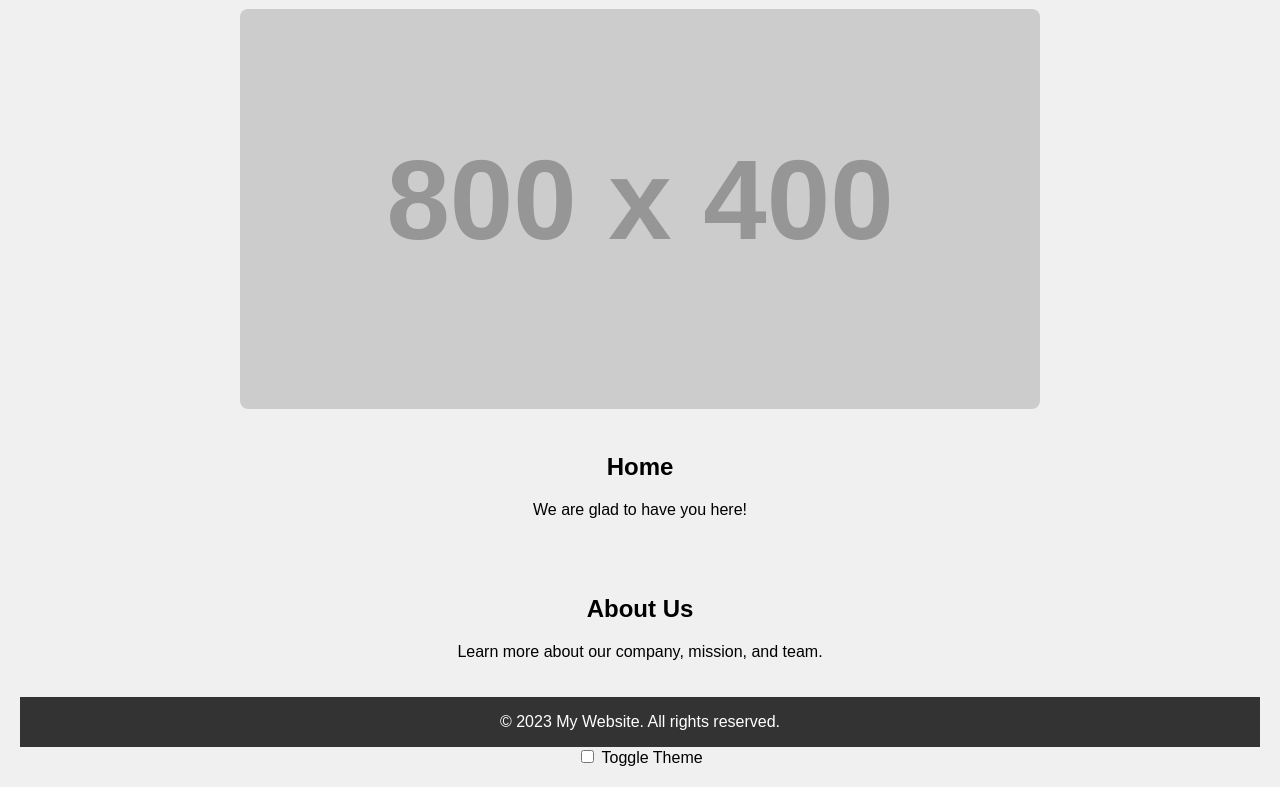
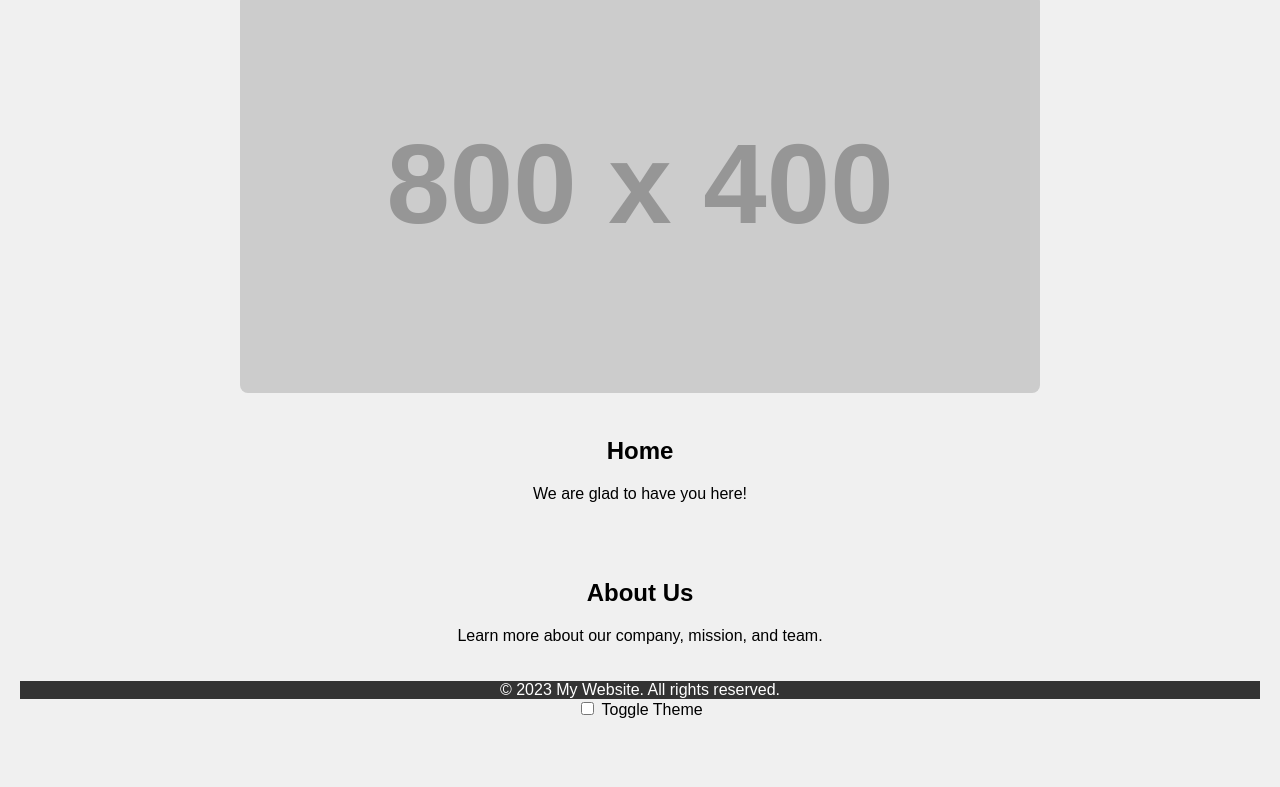
Before and after one commit to QuantumSpectre58/my-website, a plain HTML site: page index.html in a window 1280 px wide. Shown: the part 125-912 px from the top of the page. After the commit the page ends 864 px from the top, so only its background shows below. Drawn offline with Linux system fonts and the light colour scheme; placeholder pictures from the web are drawn by us.

Commit message:
Update index.html

```diff
--- a/index.html
+++ b/index.html
@@ -7,8 +7,8 @@
     <style>
       :root { --bg: #f0f0f0; --text: #000; --nav-bg: #333; --btn-bg: #333; --btn-text: #fff; }
       [data-theme="dark"] { --bg: #121212; --text: #fff; --nav-bg: #444; --btn-bg: #444; }
-      body, footer, section { margin: 0; padding: 20px; text-align: center; background: var(--bg); color: var(--text); font-family: Arial, sans-serif; }
-      nav ul, footer { background: var(--nav-bg); color: var(--btn-text); padding: 0; list-style: none; display: flex; justify-content: center; }
+      body, footer, section, nav ul { margin: 0; padding: 20px; text-align: center; background: var(--bg); color: var(--text); font-family: Arial, sans-serif; }
+      nav ul, footer { background: var(--nav-bg); color: var(--btn-text); display: flex; justify-content: center; list-style: none; padding: 0; }
       a, button, input { color: var(--btn-text); background: var(--btn-bg); padding: 5px 10px; border-radius: 5px; cursor: pointer; border: none; }
       img { max-width: 100%; border-radius: 8px; }
     </style>
@@ -35,9 +35,7 @@
       <h2>About Us</h2>
       <p>Learn more about our company, mission, and team.</p>
     </section>
-    <footer>
-      <p>&copy; 2023 My Website. All rights reserved.</p>
-    </footer>
+    <footer>&copy; 2023 My Website. All rights reserved.</footer>
     <button id="scrollToTop" onclick="scrollToTop()">Scroll to Top</button>
     <input type="checkbox" id="themeToggle" onclick="toggleTheme()"> Toggle Theme
   </body>
```
